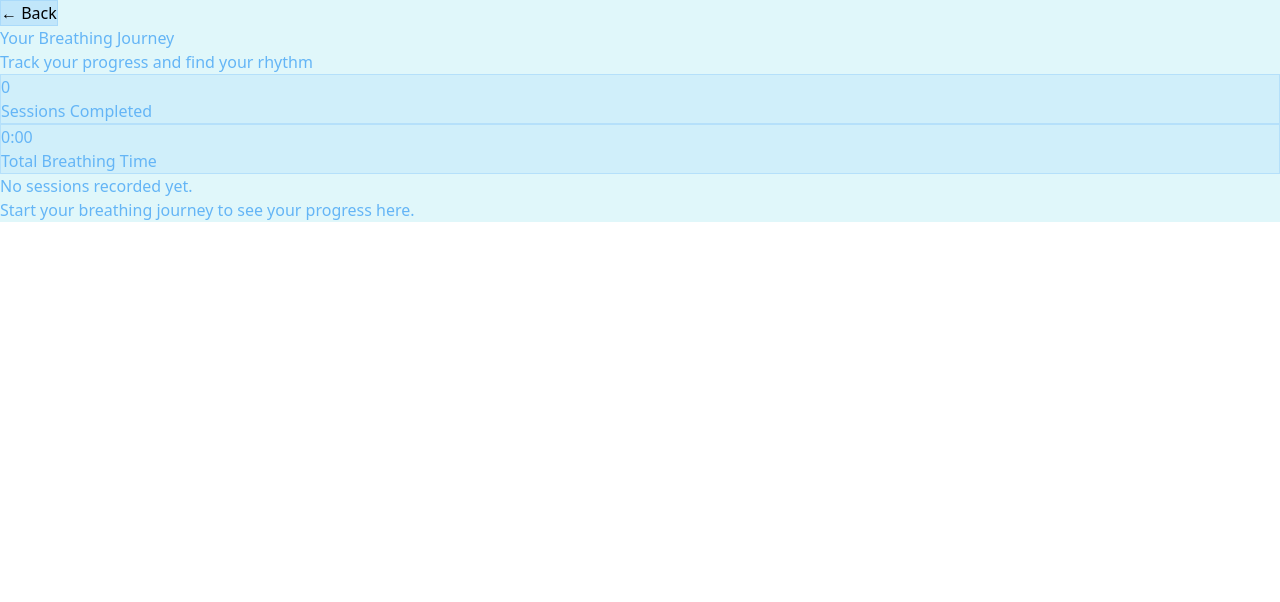
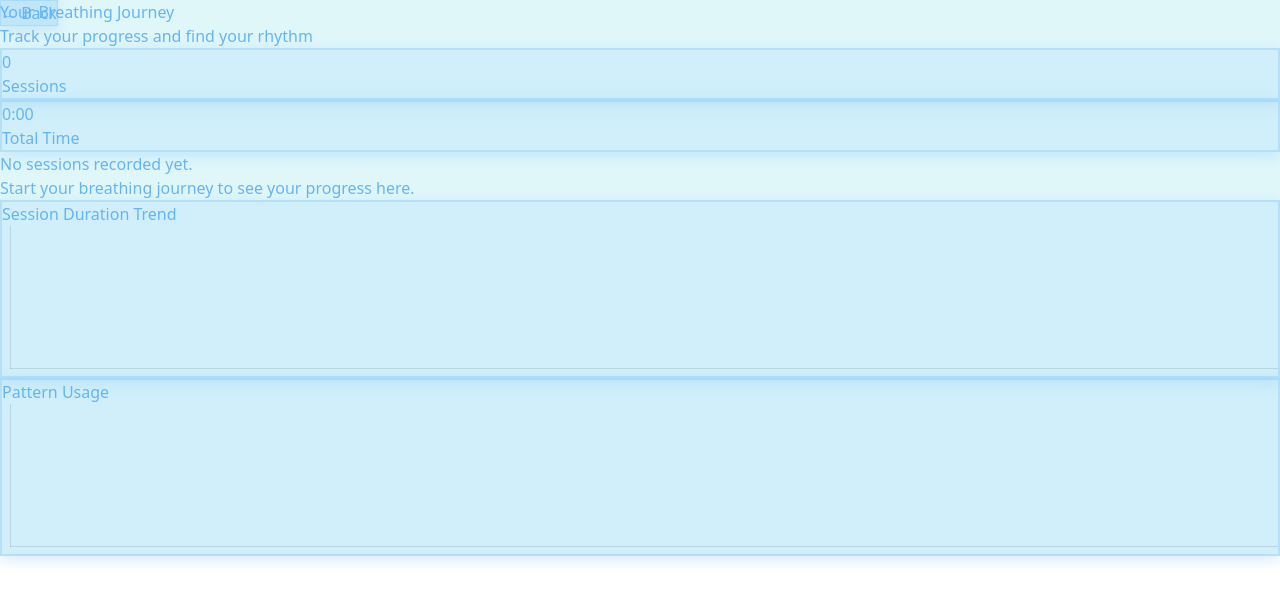
Before and after one commit to parthsali/Breathing-App, a React (Vite) app: page /stats in a window 1280 px wide. Shown: the top 602 px of the page. Built offline with nearby package versions, Linux system fonts and the light colour scheme.

Commit message:
add pagination in history and add graphs

```diff
--- a/src/pages/StatsPage.tsx
+++ b/src/pages/StatsPage.tsx
@@ -1,6 +1,6 @@
 import React, { useEffect, useState } from 'react';
 import { useNavigate } from 'react-router-dom';
-import { Line } from 'react-chartjs-2';
+import { Line, Doughnut } from 'react-chartjs-2';
 import {
   Chart as ChartJS,
   CategoryScale,
@@ -68,29 +68,40 @@ const BREATHING_PATTERNS = [
 ];
 
 const STATS_STYLES = {
-  container: "min-h-screen relative overflow-hidden",
-  content: "relative z-10 max-w-5xl mx-auto px-8 py-12",
-  header: "mb-16 text-center",
-  title: "text-5xl font-bold mb-4",
-  subtitle: "text-xl opacity-80",
-  backButton: "fixed top-8 left-8 px-6 py-3 rounded-full text-white font-medium transition-all duration-300 transform hover:scale-105 backdrop-blur-lg",
-  statsGrid: "grid grid-cols-2 gap-8 mb-16",
-  statCard: "text-center p-8 rounded-2xl backdrop-blur-lg transition-all duration-300",
-  statValue: "text-4xl font-bold mb-2",
-  statLabel: "text-lg opacity-80",
-  sessionList: "space-y-6",
-  sessionItem: "p-6 rounded-2xl backdrop-blur-lg transition-all duration-300",
-  patternName: "text-2xl font-medium mb-2",
-  patternDescription: "text-lg opacity-80 mb-4",
-  details: "text-sm opacity-60",
-  duration: "text-3xl font-bold mt-4",
-  emptyState: "text-center py-16 text-xl opacity-60"
+  container: "h-screen relative overflow-hidden",
+  content: "relative z-10 max-w-7xl mx-auto px-8 py-6",
+  header: "mb-6 text-center",
+  title: "text-3xl font-bold mb-2",
+  subtitle: "text-base opacity-80",
+  backButton: "fixed top-8 left-8 px-6 py-3 rounded-full text-white font-medium transition-all duration-300 transform hover:scale-105 backdrop-blur-lg cursor-pointer",
+  mainGrid: "grid grid-cols-5 gap-6",
+  leftSection: "col-span-3",
+  rightSection: "col-span-2",
+  statsGrid: "grid grid-cols-2 gap-3 mb-4",
+  statCard: "text-center p-3 rounded-xl backdrop-blur-lg transition-all duration-300 transform hover:scale-102",
+  statValue: "text-xl font-bold mb-1",
+  statLabel: "text-xs opacity-80",
+  sessionList: "space-y-2 mb-3",
+  sessionItem: "p-3 rounded-xl backdrop-blur-lg transition-all duration-300 transform hover:scale-102",
+  patternName: "text-base font-medium",
+  patternDetails: "text-xs opacity-60",
+  details: "text-xs opacity-60",
+  duration: "text-lg font-bold",
+  emptyState: "text-center py-4 text-sm opacity-60",
+  pagination: "flex justify-center items-center gap-3 py-3 rounded-xl backdrop-blur-lg",
+  pageButton: "px-3 py-1.5 rounded-full backdrop-blur-lg transition-all duration-300 text-xs transform hover:scale-102",
+  pageInfo: "text-xs opacity-80",
+  chartCard: "p-4 rounded-xl backdrop-blur-lg transition-all duration-300 mb-4",
+  chartTitle: "text-sm font-medium mb-3",
+  chartContainer: "h-40"
 } as const;
 
 export const StatsPage: React.FC = () => {
   const navigate = useNavigate();
   const { theme } = useBreathingStore();
   const [sessions, setSessions] = useState<Session[]>([]);
+  const [currentPage, setCurrentPage] = useState(1);
+  const sessionsPerPage = 4;
 
   useEffect(() => {
     const storedSessions = localStorage.getItem('breathing-sessions');
@@ -106,11 +117,18 @@ export const StatsPage: React.FC = () => {
   };
 
   const formatDate = (dateString: string) => {
-    return new Date(dateString).toLocaleDateString('en-US', {
+    const date = new Date(dateString);
+    return {
+      date: date.toLocaleDateString('en-US', {
         month: 'short',
-      day: 'numeric',
-      year: 'numeric'
-    });
+        day: 'numeric'
+      }),
+      time: date.toLocaleTimeString('en-US', {
+        hour: '2-digit',
+        minute: '2-digit',
+        hour12: false
+      })
+    };
   };
 
   const getPatternInfo = (inhale: number, hold: number, exhale: number) => {
@@ -128,6 +146,75 @@ export const StatsPage: React.FC = () => {
   const totalDuration = sessions.reduce((acc, session) => acc + session.duration, 0);
   const averageDuration = totalSessions > 0 ? Math.round(totalDuration / totalSessions / 60) : 0;
 
+  // Pagination calculations
+  const totalPages = Math.ceil(sessions.length / sessionsPerPage);
+  const startIndex = (currentPage - 1) * sessionsPerPage;
+  const endIndex = startIndex + sessionsPerPage;
+  const currentSessions = sessions.slice(startIndex, endIndex);
+
+  // Prepare chart data
+  const sessionDurations = sessions.map(session => session.duration / 60);
+  const patternUsage = sessions.reduce((acc, session) => {
+    const pattern = getPatternInfo(session.inhaleTime, session.holdTime, session.exhaleTime).name;
+    acc[pattern] = (acc[pattern] || 0) + 1;
+    return acc;
+  }, {} as Record<string, number>);
+
+  const durationChartData = {
+    labels: sessions.map(session => formatDate(session.date).date),
+    datasets: [{
+      label: 'Duration (minutes)',
+      data: sessionDurations,
+      borderColor: theme.primary,
+      backgroundColor: `${theme.primary}20`,
+      tension: 0.4,
+      fill: true
+    }]
+  };
+
+  const patternChartData = {
+    labels: Object.keys(patternUsage),
+    datasets: [{
+      data: Object.values(patternUsage),
+      backgroundColor: [
+        `${theme.primary}80`,
+        `${theme.primary}60`,
+        `${theme.primary}40`,
+        `${theme.primary}20`
+      ],
+      borderWidth: 0
+    }]
+  };
+
+  const chartOptions = {
+    responsive: true,
+    maintainAspectRatio: false,
+    plugins: {
+      legend: {
+        display: false
+      }
+    },
+    scales: {
+      y: {
+        beginAtZero: true,
+        grid: {
+          display: false
+        },
+        ticks: {
+          display: false
+        }
+      },
+      x: {
+        grid: {
+          display: false
+        },
+        ticks: {
+          display: false
+        }
+      }
+    }
+  };
+
   return (
     <div
       className={STATS_STYLES.container}
@@ -138,7 +225,11 @@ export const StatsPage: React.FC = () => {
         className={STATS_STYLES.backButton}
         style={{
           background: `${theme.primary}40`,
-          border: `1px solid ${theme.primary}40`
+          border: `1px solid ${theme.primary}40`,
+          boxShadow: `0 4px 14px ${theme.primary}40`,
+          position: "absolute",
+          zIndex: 1000,
+          color: theme.primary
         }}
       >
         ← Back
@@ -154,19 +245,22 @@ export const StatsPage: React.FC = () => {
           </p>
         </div>
 
+        <div className={STATS_STYLES.mainGrid}>
+          <div className={STATS_STYLES.leftSection}>
             <div className={STATS_STYLES.statsGrid}>
               <div
                 className={STATS_STYLES.statCard}
                 style={{
                   background: `${theme.primary}20`,
-              border: `1px solid ${theme.primary}40`
+                  border: `2px solid ${theme.primary}40`,
+                  boxShadow: `0 4px 14px ${theme.primary}40`
                 }}
               >
                 <div className={STATS_STYLES.statValue} style={{ color: theme.primary }}>
                   {totalSessions}
                 </div>
                 <div className={STATS_STYLES.statLabel} style={{ color: theme.primary }}>
-              Sessions Completed
+                  Sessions
                 </div>
               </div>
 
@@ -174,52 +268,143 @@ export const StatsPage: React.FC = () => {
                 className={STATS_STYLES.statCard}
                 style={{
                   background: `${theme.primary}20`,
-              border: `1px solid ${theme.primary}40`
+                  border: `2px solid ${theme.primary}40`,
+                  boxShadow: `0 4px 14px ${theme.primary}40`
                 }}
               >
                 <div className={STATS_STYLES.statValue} style={{ color: theme.primary }}>
                   {formatDuration(totalDuration)}
                 </div>
                 <div className={STATS_STYLES.statLabel} style={{ color: theme.primary }}>
-              Total Breathing Time
+                  Total Time
                 </div>
               </div>
             </div>
 
             <div className={STATS_STYLES.sessionList}>
-          {sessions.length > 0 ? (
-            sessions.slice(0, 5).map((session) => {
+              {currentSessions.length > 0 ? (
+                <>
+                  {currentSessions.map((session) => {
                     const patternInfo = getPatternInfo(session.inhaleTime, session.holdTime, session.exhaleTime);
+                    const { date, time } = formatDate(session.date);
                     return (
                       <div
                         key={session.id}
                         className={STATS_STYLES.sessionItem}
                         style={{
                           background: `${theme.primary}20`,
-                    border: `1px solid ${theme.primary}40`
+                          border: `2px solid ${theme.primary}40`,
+                          boxShadow: `0 4px 14px ${theme.primary}40`
                         }}
                       >
+                        <div className="flex justify-between items-center">
+                          <div>
+                            <div className="flex items-center gap-2">
                               <div className={STATS_STYLES.patternName} style={{ color: theme.primary }}>
                                 {patternInfo.name}
                               </div>
-                  <div className={STATS_STYLES.patternDescription} style={{ color: theme.primary }}>
-                    {patternInfo.description}
+                              <div className={STATS_STYLES.patternDetails} style={{ color: theme.primary }}>
+                                ({session.inhaleTime}-{session.holdTime}-{session.exhaleTime})
                               </div>
-                  <div className={STATS_STYLES.details} style={{ color: theme.primary }}>
-                    {formatDate(session.date)}
                             </div>
+                          </div>
+                          <div className="text-right">
                             <div className={STATS_STYLES.duration} style={{ color: theme.primary }}>
                               {formatDuration(session.duration)}
                             </div>
+                            <div className={STATS_STYLES.details} style={{ color: theme.primary }}>
+                              {date} {time}
+                            </div>
+                          </div>
+                        </div>
                       </div>
                     );
-            })
+                  })}
+                  {totalPages > 1 && (
+                    <div
+                      className={STATS_STYLES.pagination}
+                      style={{
+                        background: `${theme.primary}20`,
+                        border: `2px solid ${theme.primary}40`,
+                        boxShadow: `0 4px 14px ${theme.primary}40`
+                      }}
+                    >
+                      <button
+                        onClick={() => setCurrentPage(prev => Math.max(prev - 1, 1))}
+                        className={STATS_STYLES.pageButton}
+                        style={{
+                          background: `${theme.primary}20`,
+                          border: `2px solid ${theme.primary}40`,
+                          color: theme.primary,
+                          opacity: currentPage === 1 ? 0.5 : 1,
+                          boxShadow: `0 4px 14px ${theme.primary}40`
+                        }}
+                        disabled={currentPage === 1}
+                      >
+                        Previous
+                      </button>
+                      <span className={STATS_STYLES.pageInfo} style={{ color: theme.primary }}>
+                        {currentPage} / {totalPages}
+                      </span>
+                      <button
+                        onClick={() => setCurrentPage(prev => Math.min(prev + 1, totalPages))}
+                        className={STATS_STYLES.pageButton}
+                        style={{
+                          background: `${theme.primary}20`,
+                          border: `2px solid ${theme.primary}40`,
+                          color: theme.primary,
+                          opacity: currentPage === totalPages ? 0.5 : 1,
+                          boxShadow: `0 4px 14px ${theme.primary}40`
+                        }}
+                        disabled={currentPage === totalPages}
+                      >
+                        Next
+                      </button>
+                    </div>
+                  )}
+                </>
               ) : (
                 <div className={STATS_STYLES.emptyState} style={{ color: theme.primary }}>
                   <p>No sessions recorded yet.</p>
-              <p className="mt-2">Start your breathing journey to see your progress here.</p>
+                  <p className="mt-1">Start your breathing journey to see your progress here.</p>
                 </div>
               )}
+            </div>
+          </div>
+
+          <div className={STATS_STYLES.rightSection}>
+            <div
+              className={STATS_STYLES.chartCard}
+              style={{
+                background: `${theme.primary}20`,
+                border: `2px solid ${theme.primary}40`,
+                boxShadow: `0 4px 14px ${theme.primary}40`
+              }}
+            >
+              <div className={STATS_STYLES.chartTitle} style={{ color: theme.primary }}>
+                Session Duration Trend
+              </div>
+              <div className={STATS_STYLES.chartContainer}>
+                <Line data={durationChartData} options={chartOptions} />
+              </div>
+            </div>
+
+            <div
+              className={STATS_STYLES.chartCard}
+              style={{
+                background: `${theme.primary}20`,
+                border: `2px solid ${theme.primary}40`,
+                boxShadow: `0 4px 14px ${theme.primary}40`
+              }}
+            >
+              <div className={STATS_STYLES.chartTitle} style={{ color: theme.primary }}>
+                Pattern Usage
+              </div>
+              <div className={STATS_STYLES.chartContainer}>
+                <Doughnut data={patternChartData} options={chartOptions} />
+              </div>
+            </div>
+          </div>
         </div>
       </div>
     </div>
```
Also changed, not shown: src/components/StartButton.tsx (+9 -2 lines), src/pages/HomePage.tsx (+6 -3 lines). Lines whose indentation alone changed are shown as unchanged.
